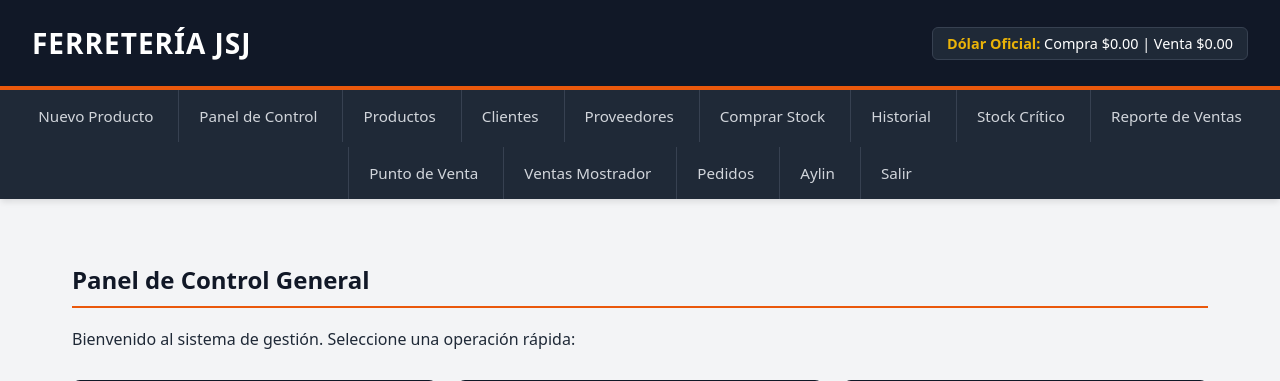
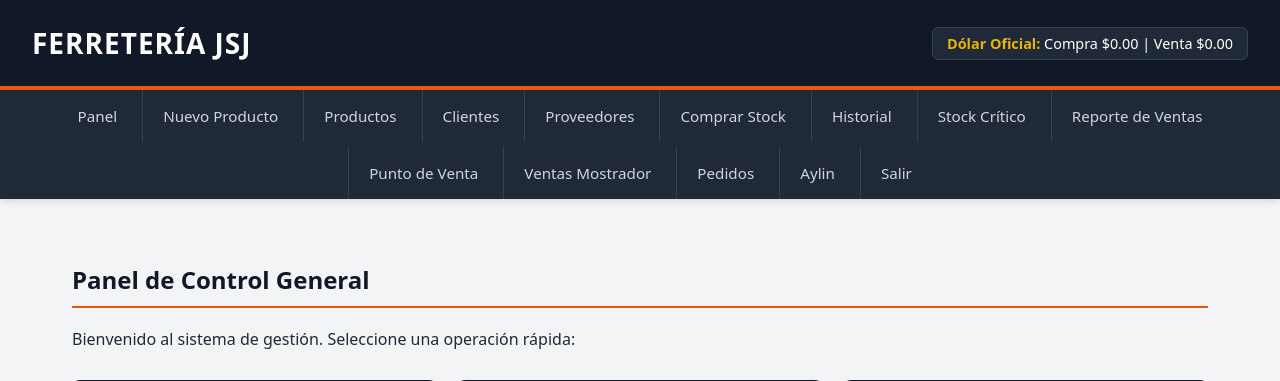
Before and after one commit to santygp019/TPint2-ACN4BV-GrupoJSJ, a Flask app: page / in a window 1280 px wide. Shown: the top 381 px of the page. Run offline with Flask 3, Linux system fonts and the light colour scheme; a user stored in the database is signed in.

Commit message:
Fix: se resumio algunas opciones

```diff
--- a/templates/base.html
+++ b/templates/base.html
@@ -25,8 +25,8 @@
             <ul class="hw-nav-list" style="justify-content: center; gap: 5px;">
 
                 {% if session.get('rol') == 'administrador' %}
+                <li><a href="{{url_for('home')}}" class="hw-nav-link">Panel</a></li>
                 <li><a href="{{url_for('cargarProducto')}}" class="hw-nav-link">Nuevo Producto</a></li>
-                <li><a href="{{url_for('home')}}" class="hw-nav-link">Panel de Control</a></li>
                 <li><a href="{{url_for('verListaProductos')}}" class="hw-nav-link">Productos</a></li>
                 <li><a href="{{url_for('cargarCliente')}}" class="hw-nav-link">Clientes</a></li>
                 <li><a href="{{url_for('cargarProveedor')}}" class="hw-nav-link">Proveedores</a></li>
@@ -39,7 +39,7 @@
                 <li><a href="{{url_for('pedidos.ver_pendientes')}}" class="hw-nav-link">Pedidos</a></li>
 
                 {% elif session.get('rol') == 'empleado' %}
-                <li><a href="{{url_for('home')}}" class="hw-nav-link">Panel de Control</a></li>
+                <li><a href="{{url_for('home')}}" class="hw-nav-link">Panel</a></li>
                 <li><a href="{{url_for('seccionVentas')}}" class="hw-nav-link">Punto de Venta</a></li>
                 <li><a href="{{url_for('verListaProductos')}}" class="hw-nav-link">Productos</a></li>
                 <li><a href="{{url_for('verStockCritico')}}" class="hw-nav-link">Stock Crítico</a></li>
```
